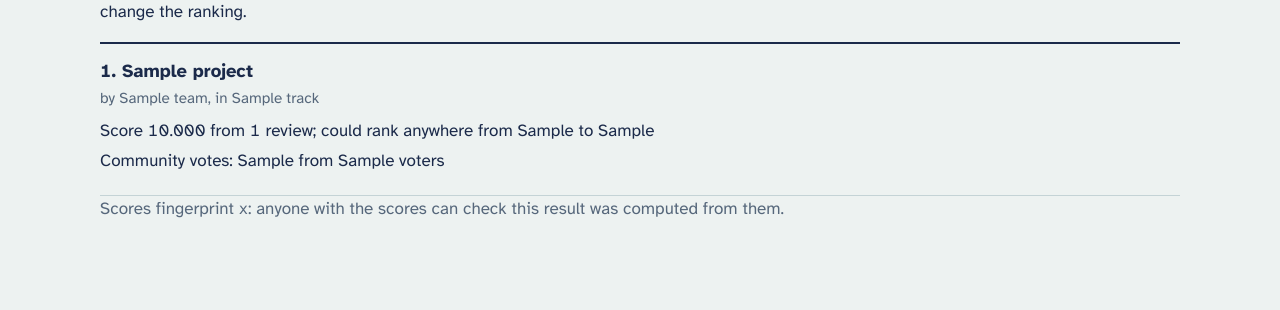
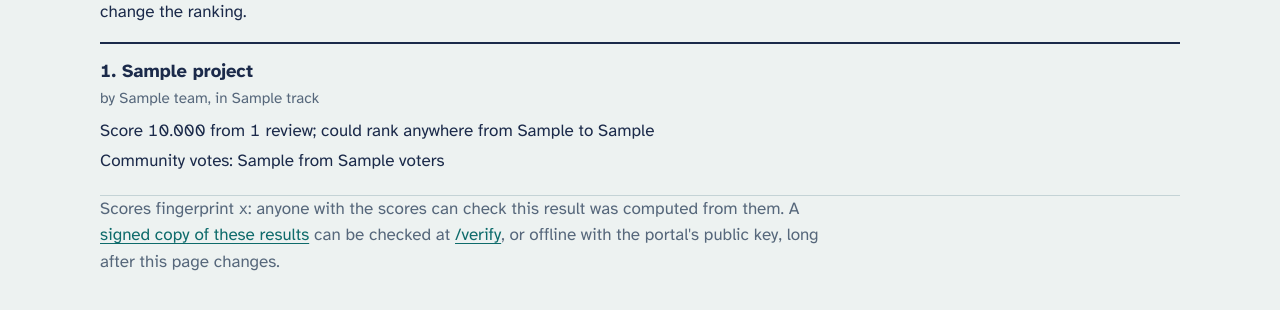
Before and after one commit to keirsalterego/ballotbench, a Django app: template src/portal/templates/portal/results.html in a window 1280 px wide. Shown: the part 315-625 px from the top of the page. Run offline with Django 5.2, Linux system fonts and the light colour scheme; the template is opened without the code that fills it: most values are stand-ins (such as "Sample title", 1, 10 or a date in 2020).

Commit message:
Link the signed copy of the results from the public results page

```diff
--- a/src/portal/templates/portal/results.html
+++ b/src/portal/templates/portal/results.html
@@ -17,5 +17,6 @@
   </li>
 {% endfor %}
 </ol>
-<p class="faint">Scores fingerprint <code>{{ run.input_digest }}</code>: anyone with the scores can check this result was computed from them.</p>
+<p class="faint">Scores fingerprint <code>{{ run.input_digest }}</code>: anyone with the scores can check this result was computed from them.
+  {% if not preview %}A <a href="{% url 'api-results-signed' event.slug %}">signed copy of these results</a> can be checked at <a href="/verify">/verify</a>, or offline with the portal's public key, long after this page changes.{% endif %}</p>
 {% endblock %}
--- a/src/portal/urls.py
+++ b/src/portal/urls.py
@@ -69,6 +69,7 @@ urlpatterns = [
     path("api/events/<slug:slug>/projects", api.event_projects, name="api-event-projects"),
     path("api/events/<slug:slug>/export/<slug:kind>.csv", exports.export_csv, name="api-export"),
     path("api/events/<slug:slug>/results", results.api_results, name="api-results"),
+    path("api/events/<slug:slug>/results/signed", results.api_signed_results, name="api-results-signed"),
     path("api/events/<slug:slug>/ballot", voting.api_ballot, name="api-ballot"),
     path("api/projects/<int:pk>", api.project_detail, name="api-project"),
     path("api/projects/<int:pk>/comments", comments.api_comments, name="api-comments"),
```
